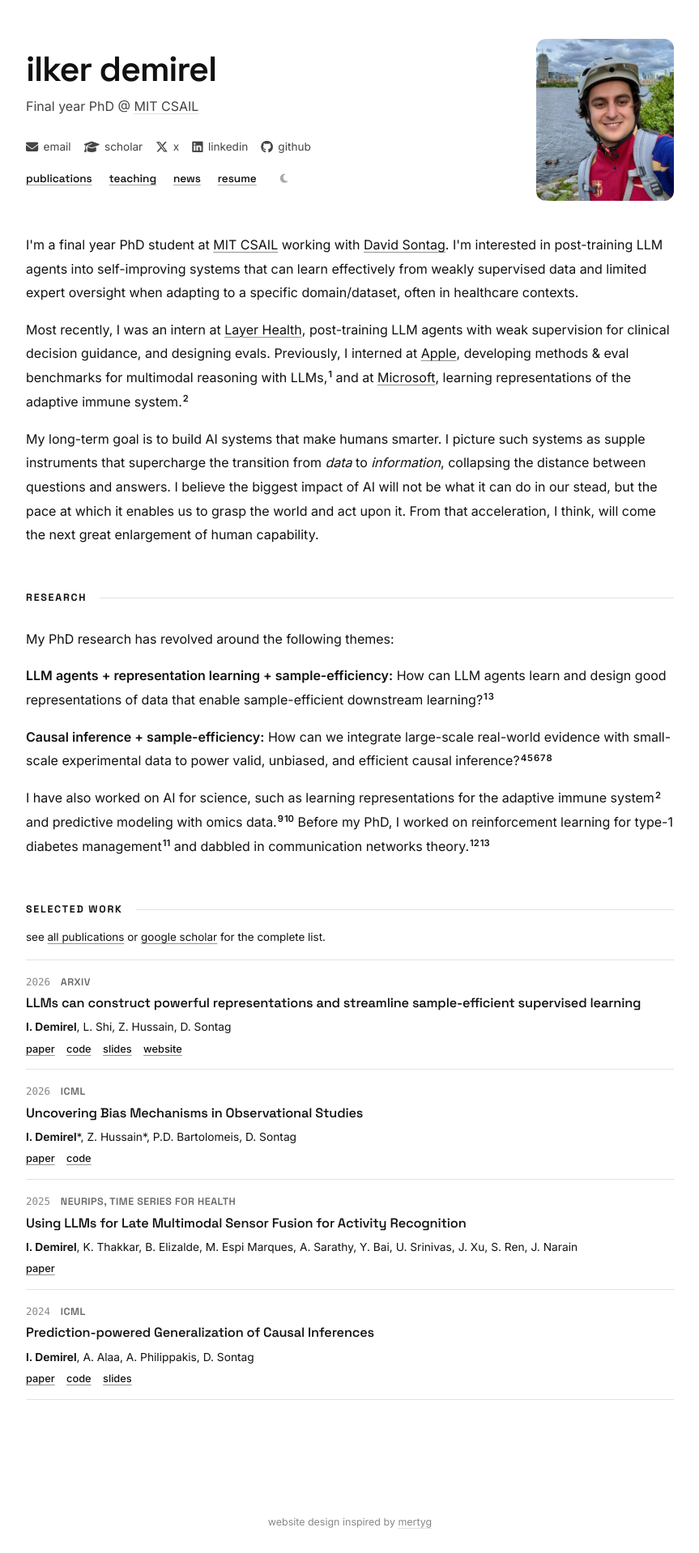
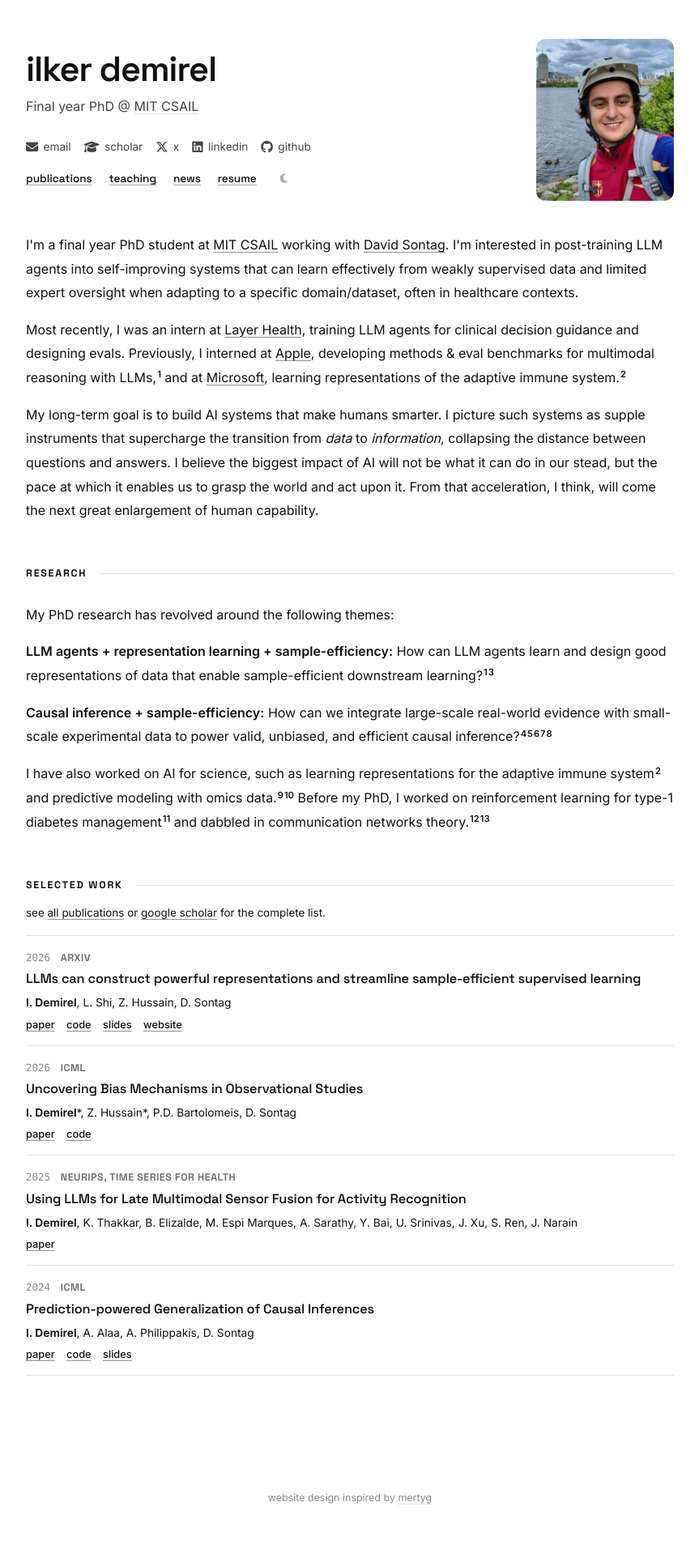
Before and after one commit to demireal/demireal.github.io, a Jekyll site: the page built from index.html, in a window 1280 px wide. Shown: the whole page at 81% size, without its empty margins (208-1071 px from the left). Built offline with Jekyll 4.4.1, drawn with Linux system fonts in a browser that asks for light colours; after the commit the page ends 1888 px from its top, so only the background shows below that.

Commit message:
simplify Layer Health internship line
Co-authored-by: Cursor <cursoragent@cursor.com>

```diff
--- a/index.html
+++ b/index.html
@@ -36,7 +36,7 @@ title: ""
     I'm a final year PhD student at <a href="https://www.csail.mit.edu">MIT CSAIL</a> working with <a href="https://people.csail.mit.edu/dsontag/">David Sontag</a>. I'm interested in post-training LLM agents into self-improving systems that can learn effectively from weakly supervised data and limited expert oversight when adapting to a specific domain/dataset, often in healthcare contexts.
   </p>
   <p>
-    Most recently, I was an intern at <a href="https://www.layerhealth.com">Layer Health</a>, post-training LLM agents with weak supervision for clinical decision guidance, and designing evals. Previously, I interned at <a href="https://machinelearning.apple.com">Apple</a>, developing methods &amp; eval benchmarks for multimodal reasoning with LLMs,<a class="ri-ref" href="https://arxiv.org/pdf/2509.10729"><sup>1</sup></a> and at <a href="https://www.microsoft.com/en-us/research/">Microsoft</a>, learning representations of the adaptive immune system.<a class="ri-ref" href="https://openreview.net/pdf?id=oAukQalLzs"><sup>2</sup></a>
+    Most recently, I was an intern at <a href="https://www.layerhealth.com">Layer Health</a>, training LLM agents for clinical decision guidance and designing evals. Previously, I interned at <a href="https://machinelearning.apple.com">Apple</a>, developing methods &amp; eval benchmarks for multimodal reasoning with LLMs,<a class="ri-ref" href="https://arxiv.org/pdf/2509.10729"><sup>1</sup></a> and at <a href="https://www.microsoft.com/en-us/research/">Microsoft</a>, learning representations of the adaptive immune system.<a class="ri-ref" href="https://openreview.net/pdf?id=oAukQalLzs"><sup>2</sup></a>
   </p>
   <p>
     My long-term goal is to build AI systems that make humans smarter. I picture such systems as supple instruments that supercharge the transition from <em>data</em> to <em>information</em>, collapsing the distance between questions and answers. I believe the biggest impact of AI will not be what it can do in our stead, but the pace at which it enables us to grasp the world and act upon it. From that acceleration, I think, will come the next great enlargement of human capability.
```
